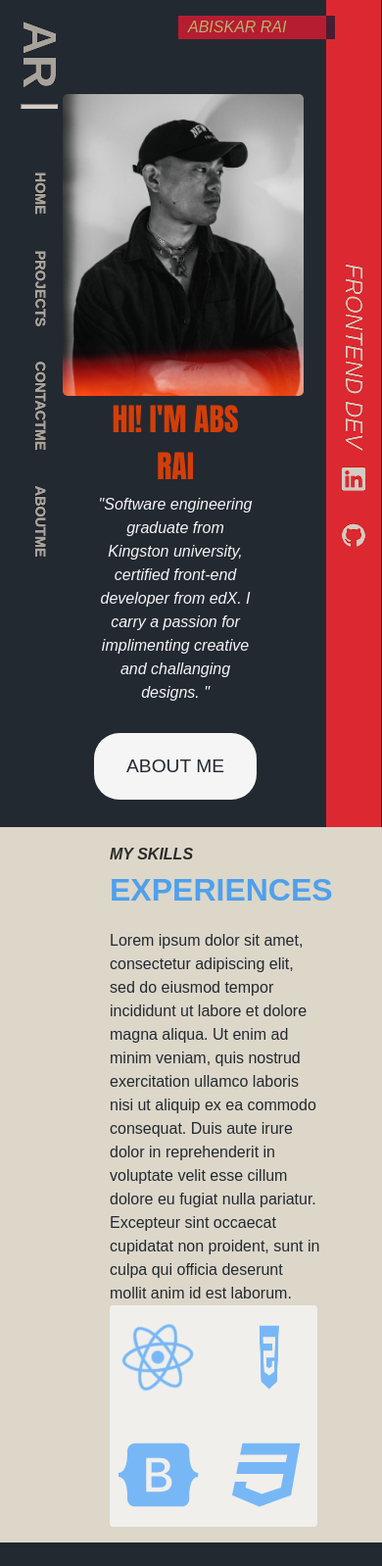
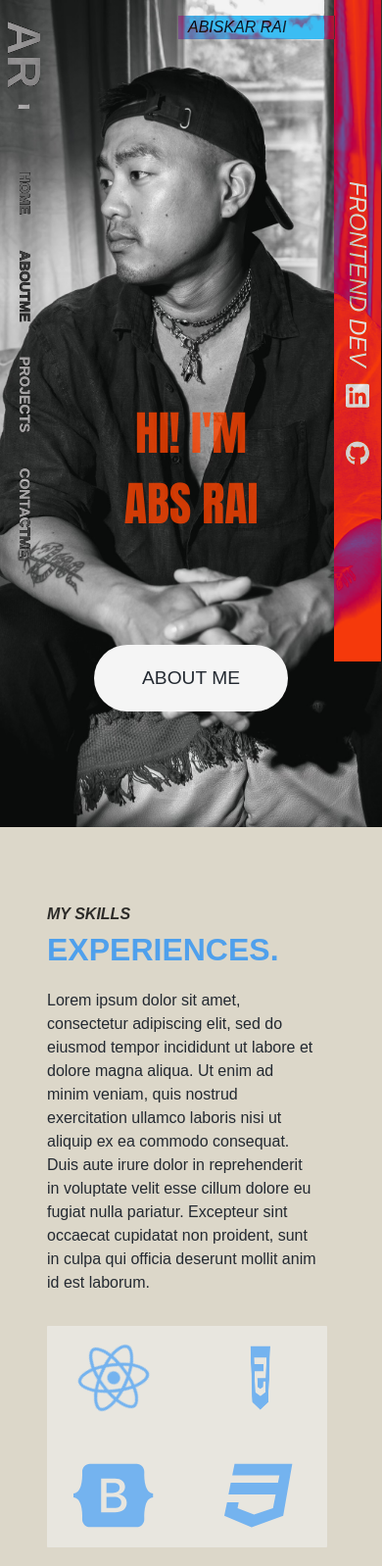
Before and after one commit to ARbayung/my-portfolio, a React app: page / in a window 390 px wide. Shown: the top 1598 px of the page at 98% size. Built offline with nearby package versions, Linux system fonts and the light colour scheme.

Commit message:
refactor responsiveness and added animation to landing page

```diff
--- a/src/components/Aboutme.js
+++ b/src/components/Aboutme.js
@@ -3,7 +3,7 @@ import { FontAwesomeIcon } from '@fortawesome/react-fontawesome'
 import { faReact, faCss3, faBootstrap, faHtml5 } from "@fortawesome/free-brands-svg-icons";
 
 function Aboutme(){
-    return <section id="About" class="section2">
+    return <section id="About" class="section2 flex">
                 <div class="about-section flex">
                     <div class="about-text">
                     <h2 class="section-sub2">MY SKILLS</h2>
--- a/src/components/Hero.js
+++ b/src/components/Hero.js
@@ -8,12 +8,10 @@ function Hero(){
     return <header id="Home" class="container-hero flex">
         <div class="profile grid">
             <h1 class="hero-h1">HI! I'M ABS RAI</h1>
-            <p class="hero-p">"Software engineering graduate from Kingston university, certified front-end developer from edX. I carry a passion for implimenting creative and challanging designs. "</p>
+            <p class="hero-p">Software engineering graduate from Kingston upon thames, certified front-end developer from edX. I carry a passion to impliment creative, and challanging designs.</p>
             <button class="button-hero">ABOUT ME</button>
         </div>
-        <div class="img-container flex">
-            <img class="profile-img" src={test1}>
-            </img>
+        <div class="h-right flex">
         </div>
         <div class="name-absolute">
             <p class="my-name">ABISKAR RAI</p>
--- a/src/components/Navbar.js
+++ b/src/components/Navbar.js
@@ -10,11 +10,11 @@ function Navbar(){
 
                 <li><a class="nav-item" href="#Home">HOME</a></li>
 
+                <li><a class="nav-item" href="#About" >ABOUTME</a></li>
+
                 <li><a class="nav-item" href="#Project"> PROJECTS</a></li>
 
                 <li><a class="nav-item" href="" >CONTACTME</a></li>
-
-                <li><a class="nav-item" href="#About" >ABOUTME</a></li>
 
             </ul>
         </div>
--- a/src/components/Social.js
+++ b/src/components/Social.js
@@ -3,7 +3,7 @@ import { FontAwesomeIcon } from "@fortawesome/react-fontawesome";
 import { faGithub , faLinkedin } from "@fortawesome/free-brands-svg-icons";
 
 function Social(){
-    return <div class="hero-right">
+    return <div class="hero-right flex">
                 <div class="hero-right-sticky flex center">
                     <p class="hero-slogan">FRONTEND DEV</p>
                     <FontAwesomeIcon icon={faLinkedin} class="nav-icon"/>
--- a/src/index.css
+++ b/src/index.css
@@ -86,7 +86,10 @@ select {
   --bgcol: #2C3639;
   --sectioncol: #232931;
   --sparecol: #DCD7C9;
+}
 
+h1, h2, h3, p{
+  text-wrap: balance;
 }
 
 .flex{
@@ -126,7 +129,17 @@ select {
   border-radius: 95px;
 }
 
-/*navbar*/
+/*****************navbar*******************8*/
+@keyframes fade-right {
+  0%{
+    opacity: 0;
+    transform: translateX(-30px) scale(0.9);
+  }
+  100%{
+    opacity: 1;
+    transform: translateX(0px) scale(1);
+  }
+}
 .container-nav{
   height: 100%;
   padding: 1em;
@@ -137,6 +150,7 @@ select {
   align-items: center;
   background-color: rgb(0, 0, 0, 0.5);
   mix-blend-mode: difference;
+  animation: fade-right 0.8s;
 }
 .logo{
   font-family: 'Rezland', sans-serif;
@@ -196,24 +210,49 @@ transform: translate3d(0, 0.2em, 0);
   background-color: whitesmoke;
   border-color: whitesmoke;
 }
+/********************Nav responsive*****************/
+@media (max-width:450px){
+  .container-nav{
+    width: 3em;
+  }
+}
+/******************hero side***************/
 .name-absolute{
   position: absolute;
   top: 1em;
   right: 4em;
-
+}
+@keyframes fade-left {
+  0%{
+    opacity: 0;
+    transform: translateX(30px) scale(0.9);
+  }
+  100%{
+    opacity: 1;
+    transform: translateX(0px) scale(1);
+  }
 }
 .hero-right{
   position: fixed;
   right: 1px;
-  width: 3.5em;
+  width: 3em;
   height: 100%;
+  align-items: center;
+  justify-content: center;
   mix-blend-mode: difference;
-  background-color: red;
+  background-color: orangered;
   writing-mode: vertical-rl;
+  animation: fade-left 0.8s;
 }
 /*Hero*/
+header{
+  position:static;
+  background-image: url("/public/images/test2.JPG");
+  background-size: cover;
+  background-position: top center;
+  /* background-size: 1215px; */
+}
 .container-hero{
-  background-color: #232931;
   padding-left: 3em;
   height: 100vh;
   width: 100%;
@@ -223,18 +262,25 @@ transform: translate3d(0, 0.2em, 0);
   align-items: center;
   overflow: hidden;
 }
+@keyframes fade-right {
+  0%{
+    opacity: 0;
+    transform: translateX(-30px) scale(0.9);
+  }
+  100%{
+    opacity: 1;
+    transform: translateX(0px) scale(1);
+  }
+}
 .profile{
   padding: 2em;
-  padding-right: 4em;
-  width: 50%;
+  margin-right: 4em;
+  width: 100%;
   height: auto;
-  text-align: center;
+  text-align: left;
   grid-template-columns: auto;
   grid-gap: 10px;
-
-}
-.profile-img{
-  border-radius: 5px;
+  animation: fade-right 1s;
 }
 .hero-h1{
   padding-bottom: 0.3em;
@@ -245,17 +291,17 @@ transform: translate3d(0, 0.2em, 0);
 }
 .hero-p{
   margin-top: -1em;
-  font-size: 16px;
+  font-size: 17.5px;
   font-family: "Red Hat Text", sans-serif;
-  font-style: italic;
-  color: whitesmoke;
+  color: white;
   z-index: 1;
-  width: 100%;
+  padding: 5px;
+  width: 75%;
 }
 .button-hero{
   height: 8vh;
-  width: 100%;
-  border-radius: 26px;
+  width: 50%;
+  border-radius: 40px;
   font-family: "Red Hat Text", sans-serif;
   font-size: 1.2em;
   border-width: 1px;
@@ -270,17 +316,11 @@ transform: translate3d(0, 0.2em, 0);
   color: white;
   background-color: transparent;
 }
-.img-container{
-  width: 55%;
-  padding-right: 1em;
-  display: flex;
-  align-items: center;
-  justify-content: center;
-}
-.profile-img{
-  display: flex;
-  height: 100%;
-  width: auto;
+.h-right{
+  width: 100%;
+  height: auto;
+  text-align: right;
+  background-color: red;
 }
 .my-name{
   position: fixed;
@@ -320,11 +360,9 @@ transform: translate3d(0, 0.2em, 0);
   }
   .container-hero{
     align-items: flex-start;
+    justify-content: flex-end;
     flex-direction: column;
-  }
-  .img-container{
-    padding-top: 2em;
-    order: -1;
+
   }
   .profile{
     padding-top: 2em;
@@ -337,44 +375,61 @@ transform: translate3d(0, 0.2em, 0);
   .hero-p{
     width: 100%;
     text-align: center;
-    padding-right: 0;
   }
   .button-hero{
     width: 100%;
   }
-  .img-container{
-    height: 50%;
-    width: 100%;
-    overflow: visible;
-  }
-  .profile-img{
-    height: 100%;
-  }
-
 }
 /*********phone***********/
 @media (max-width: 500px) {
   .hero-h1{
+    font-size: 3em;
+  }
+  .hero-right{
+    height: 60%;
+  }
+  .profile{
+    height: 50%;
+  }
+}
+
+@media (max-height:500px){
+  .hero-h1{
     font-size: 2em;
   }
-
+  .profile{
+    width: 50%;
+  }
+  .hero-p{
+    font-size: 10px;
+  }
 }
-
+@media (max-width:400px){
+  .hero-p{
+    font-size: 0px;
+  }
+  .hero-right{
+    height: 80%;
+  }
+}
 /*Section*/
 .section{
   padding:3em;
   background-color: var(--sectioncol);
   padding-left: 12em;
   padding-right: 5em;
-  width: auto;
+  width: 100%;
 }
 
 .section2{
   padding:3em;
   background-color: var(--sparecol);
-  padding-left: 12em;
-  padding-right: 5em;
-  width: auto;
+  padding-left: 10em;
+  padding-right: 10em;
+  width: 100%;
+  height: 100vh;
+  align-items: center;
+  justify-content: center;
 }
 
 .section-container{
@@ -424,23 +479,24 @@ transform: translate3d(0, 0.2em, 0);
 }
 /*ABOUT SECTION*/
 .about-section{
-  width: 87%;
   justify-content: space-between;
   overflow: hidden;
 }
 .about-icons{
   padding: 2em;
+  margin-left: 3em;
+  margin: 2em;
   display: grid;
   grid-template-columns: 1fr 1fr;
   grid-template-rows:  auto;
   grid-template-areas:
   "react html"
   "bootstrap css";
-  width: auto;
+  width: 50%;
   column-gap: 40px;
   row-gap: 40px;
-  background-color:rgb(245, 245, 245, 0.8);
-  border-radius: 4px;
+  background-color:rgb(245, 245, 245, 0.5);
+  border-radius: 1px;
   text-align: center;
 }
 .about-text{
@@ -531,13 +587,13 @@ transform: translate3d(0, 0.2em, 0);
   }
   .section{
     padding:1em;
-    padding-left: 7em;
+    padding-left: 8em;
     padding-right: 1em;
   }
   .section2{
     padding:1em;
-    padding-left: 7em;
-    padding-right: 1em;
+    padding-left: 5em;
+    padding-right: 4em;
   }
   .about-text{
     width: auto;
@@ -552,11 +608,20 @@ transform: translate3d(0, 0.2em, 0);
     margin-right: 1em;
     column-gap: 30px;
     row-gap: 30px;
+    width: 100%;
   }
 }
 
 /*******MOBILEMODE**************/
 @media (max-width: 500px) {
+  .section{
+    padding-left: 6em;
+    padding-right: .5em;
+  }
+  .section2{
+    padding-left: 3em;
+    padding-right: 3.5em;
+  }
   .project-section{
     flex-direction: column;
   }
@@ -667,6 +732,14 @@ transform: translate3d(0, 0.2em, 0);
   .project-text{
     width: 100%;
   }
+  .project-section{
+    flex-direction: column;
+  }
+}
+@media (max-width: 600px) {
+  .project-details{
+    width: 250px;
+  }
 }
 /*Footer*/
 html{scroll-behavior:smooth}
```
Also changed, not shown: public/images/headshot.jpg (added), public/images/headshot1.JPG (added), public/images/hero-img.jpg (added), public/images/project.png (added), public/images/test1.JPG (added), public/images/test2.JPG (added). Lines whose indentation alone changed are shown as unchanged.
